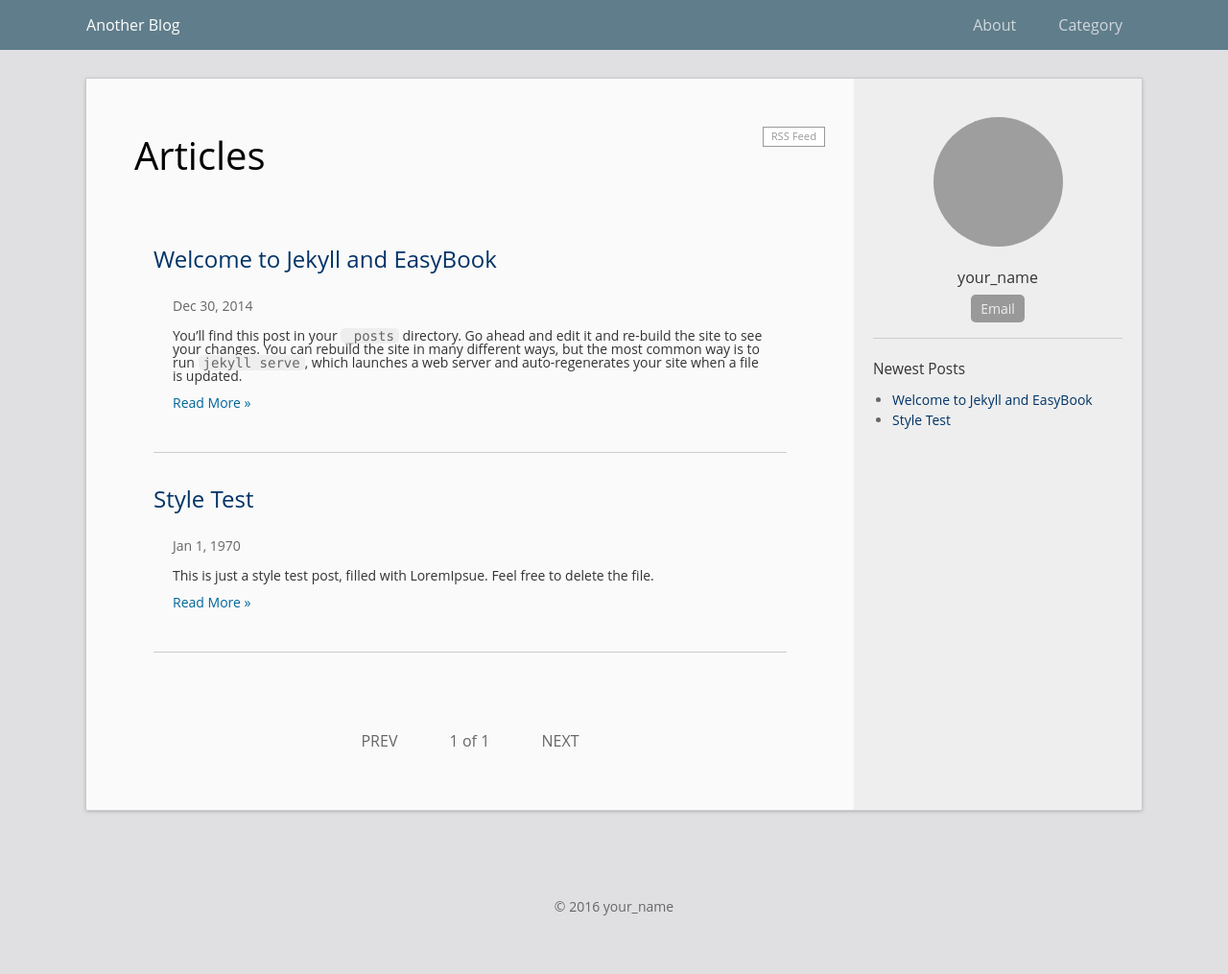
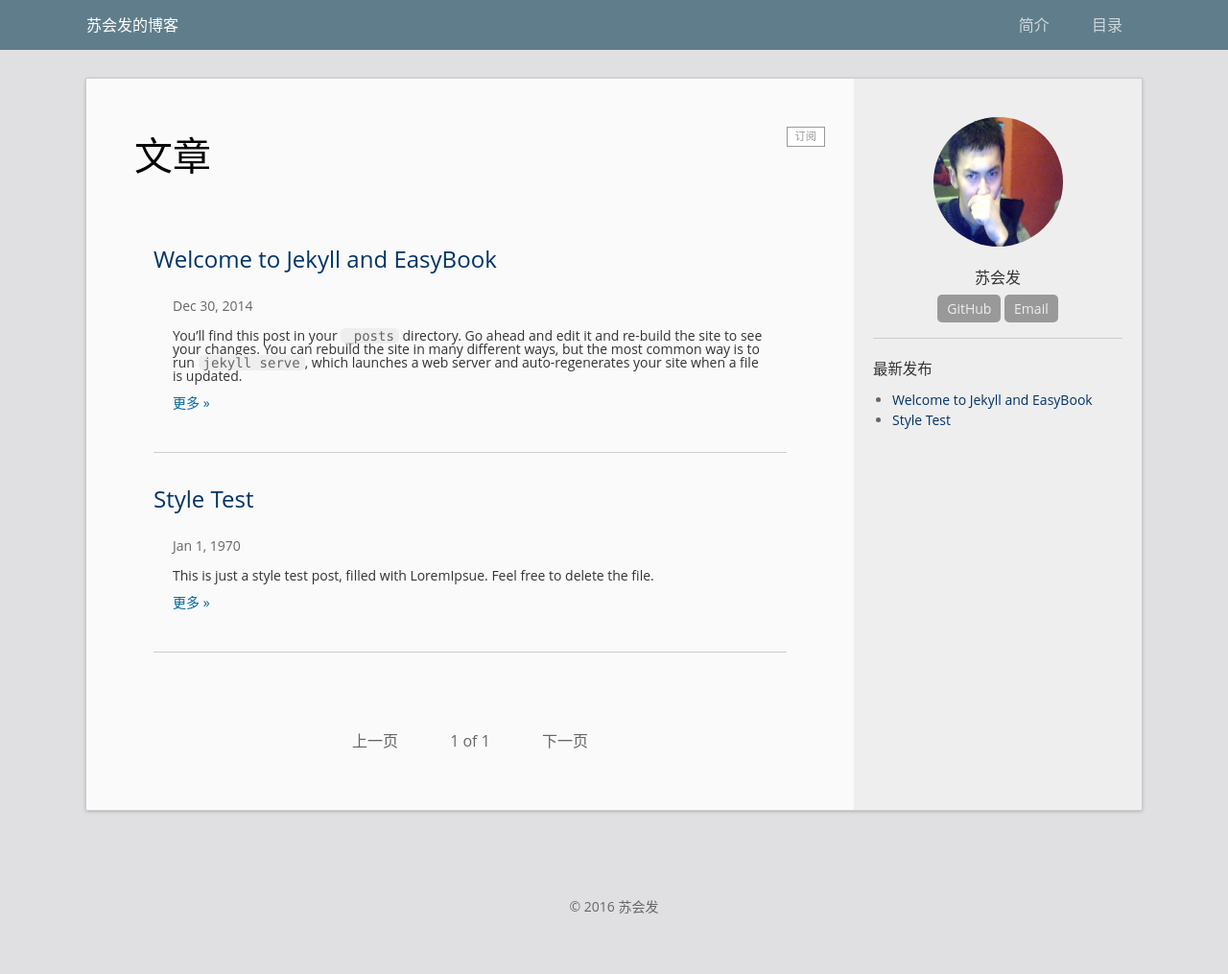
Before and after one commit to GKrator/GKrator.github.io, a Jekyll site: the page built from index.html, in a window 1280 px wide. Shown: the whole page at 96% size. Built offline with Jekyll 4.4.1, drawn with Linux system fonts in a browser that asks for light colours; the list of posts is cut into pages by our own code; grey boxes are pictures that could not be loaded.

Commit message:
Simplify

```diff
--- a/_config.yml
+++ b/_config.yml
@@ -1,5 +1,5 @@
 # Site settings
-title: Another Blog
+title: 苏会发的博客
 url: "http://GKrator.github.io"    # the protocol and hostname of your site, eg. `http://laobubu.github.io`
 baseurl: "/GKrator.github.io" # the prefix of your site uri, eg. `/jekyll-theme-EasyBook` or just one slash `/`
 #timezone: Asia/Chongqing
@@ -7,12 +7,12 @@ description: >
   One or more sentences introducing this blog.
 
 # Your information
-email: your_email@example.com
-author: your_name
-avatar: "//www.gravatar.com/avatar/your_email_md5?d=mm&s=135"
-profile: One sentence introducing yourself.
+email: iamxifan@163.com
+author: 苏会发
+avatar: "/img/head.jpg"
+profile: 成长在于记录！！！
 #twitter_username: twitter_username
-#github_username:  github_username
+github_username:  GKrator
 
 # Comment Service (Disqus or 多说)
 #  choose one and un-comment the line to active it
--- a/_includes/sidebar.html
+++ b/_includes/sidebar.html
@@ -1,5 +1,5 @@
 <div class="col-box col-box-author">
-  <img class="avatar" src="{{ site.avatar }}" alt="{{ site.author }}">
+  <img class="avatar" src="{{ site.avatar | prepend: site.baseurl }}" alt="{{ site.author }}">
   <div class="col-box-title name">{{ site.author }}</div>
   <p>{{ site.profile }}</p>
   <p class="contact">
@@ -16,7 +16,7 @@
 </div>
 
 <div class="col-box">
-  <div class="col-box-title">Newest Posts</div>
+  <div class="col-box-title">最新发布</div>
   <ul class="post-list">
     {% for post in site.posts limit:5 %}
       <li><a class="post-link" href="{{ post.url | prepend: site.baseurl }}">{{ post.title }}</a></li>
--- a/about.md
+++ b/about.md
@@ -1,6 +1,6 @@
 ---
 layout: page
-title: About
+title: 简介
 permalink: /about/
 public: true
 ---
--- a/category.html
+++ b/category.html
@@ -1,6 +1,6 @@
 ---
 layout: default
-title: Category
+title: 目录
 permalink: /category/
 public: true
 ---
--- a/index.html
+++ b/index.html
@@ -3,8 +3,8 @@ layout: default
 ---
 
 <div class="home">
-  <a class="rss-link" href="{{ "/feed.xml" | prepend: site.baseurl }}">RSS Feed</a>
-  <h1 class="page-heading">Articles</h1>
+  <a class="rss-link" href="{{ "/feed.xml" | prepend: site.baseurl }}">订阅</a>
+  <h1 class="page-heading">文章</h1>
 
   <ul class="post-list">
     {% for post in paginator.posts %}
@@ -18,7 +18,7 @@ layout: default
         <div class="post-excerpt">
           {{ post.excerpt }}
           <p>
-            <a class="post-link" href="{{ post.url | prepend: site.baseurl }}">Read More &raquo;</a>
+            <a class="post-link" href="{{ post.url | prepend: site.baseurl }}">更多 &raquo;</a>
           </p>
         </div>
       </li>
@@ -28,15 +28,15 @@ layout: default
   <!-- Pagination links -->
 <div class="pagination">
   {% if paginator.previous_page %}
-    <a href="{{ paginator.previous_page_path | prepend: site.baseurl }}" class="previous">PREV</a>
+    <a href="{{ paginator.previous_page_path | prepend: site.baseurl }}" class="previous">上一页</a>
   {% else %}
-    <span class="previous">PREV</span>
+    <span class="previous">上一页</span>
   {% endif %}
   <span class="page_number ">{{ paginator.page }} of {{ paginator.total_pages }}</span>
   {% if paginator.next_page %}
-    <a href="{{ paginator.next_page_path | prepend: site.baseurl }}" class="next">NEXT</a>
+    <a href="{{ paginator.next_page_path | prepend: site.baseurl }}" class="next">下一页</a>
   {% else %}
-    <span class="next ">NEXT</span>
+    <span class="next ">下一页</span>
   {% endif %}
 </div>
 
```
Also changed, not shown: img/head.jpg (added).
